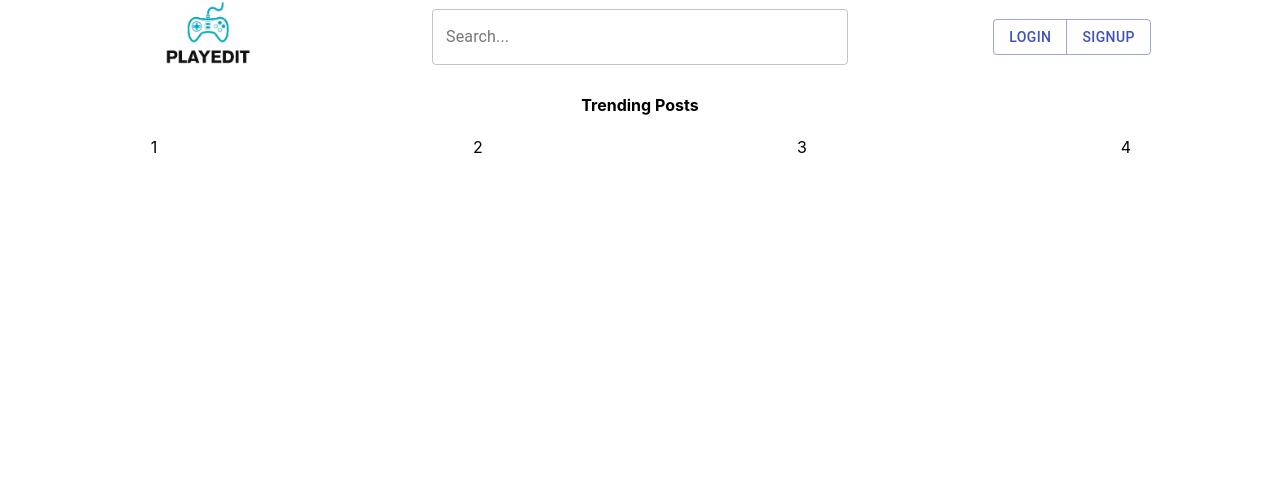
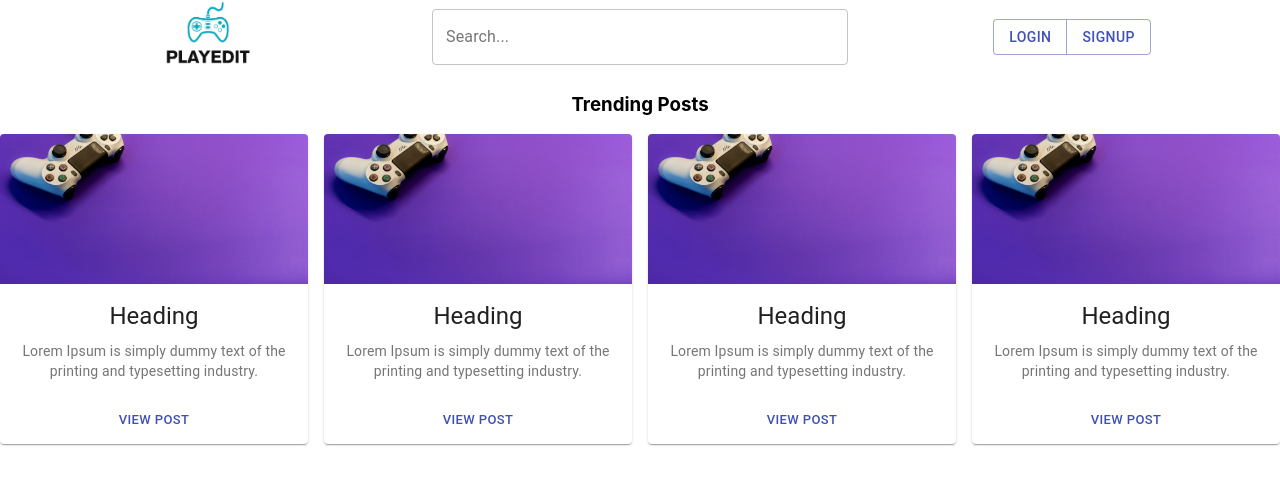
Before and after one commit to Brian-McK/MERN-PLAYEDIT-Solo-Forum-project-WIP, a React (Create React App) app: page / in a window 1280 px wide. Shown: the top 484 px of the page. Built offline with nearby package versions, Linux system fonts and the light colour scheme.

Commit message:
Trending posts layout complete

```diff
--- a/src/App.css
+++ b/src/App.css
@@ -2,8 +2,14 @@
   text-align: center;
 }
 
-/* NavBar Styling */
+/* NavBar */
 
 .NavBar .logo {
   height: 70px;
 }
+
+/* Trending Post Card */
+
+.TrendingPostCard {
+  border: 2px solid teal;
+}
--- a/src/Components/NavBar/NavBar.js
+++ b/src/Components/NavBar/NavBar.js
@@ -15,7 +15,7 @@ function NavBar() {
         alignItems="center"
       >
         <Grid item xs={12} sm={2} md={4}>
-          <img src={logo} className="logo"></img>
+          <img src={logo} alt="Logo" className="logo"></img>
         </Grid>
         <Grid item xs={12} sm={6} md={4}>
           <SearchBar
--- /dev/null
+++ b/src/Components/TrendingPosts/TrendingPostCard.js
@@ -0,0 +1,49 @@
+import Grid from "@material-ui/core/Grid";
+import { makeStyles } from '@material-ui/core/styles';
+import Card from '@material-ui/core/Card';
+import CardActionArea from '@material-ui/core/CardActionArea';
+import CardActions from '@material-ui/core/CardActions';
+import CardContent from '@material-ui/core/CardContent';
+import CardMedia from '@material-ui/core/CardMedia';
+import Button from '@material-ui/core/Button';
+import Typography from '@material-ui/core/Typography';
+
+const useStyles = makeStyles({
+    media: {
+      height: 150,
+    },
+    root: {
+        justifyContent: 'center'
+    }
+  });
+
+function TrendingPostCard(props) {
+    const classes = useStyles();
+
+  return (
+    <Card>
+    <CardActionArea>
+      <CardMedia
+        className={classes.media}
+        image={props.Image}
+        title={props.Title}
+      />
+      <CardContent>
+        <Typography gutterBottom variant="h5" component="h2">
+          {props.HeadingText}
+        </Typography>
+        <Typography variant="body2" color="textSecondary" component="p">
+        {props.BodyText}
+        </Typography>
+      </CardContent>
+    </CardActionArea>
+    <CardActions classes={{root: classes.root}}>
+      <Button size="small" color="primary">
+        View Post
+      </Button>
+    </CardActions>
+  </Card>
+  );
+}
+
+export default TrendingPostCard;
--- a/src/Components/TrendingPosts/TrendingPosts.js
+++ b/src/Components/TrendingPosts/TrendingPosts.js
@@ -1,9 +1,11 @@
 import Grid from "@material-ui/core/Grid";
+import TrendingPostCard from "./TrendingPostCard";
+import Image from "../../images/gaming.jpg";
 
 function TrendingPosts() {
   return (
     <div className="TrendingPosts">
-      <h4>Trending Posts</h4>
+      <h3>Trending Posts</h3>
       <Grid
         container
         spacing={2}
@@ -12,16 +14,44 @@ function TrendingPosts() {
         alignItems="center"
       >
         <Grid item xs={6} sm={6} md={3}>
-          1
+          <TrendingPostCard
+            Image={Image}
+            Title={"Some image title"}
+            HeadingText={"Heading"}
+            BodyText={
+              "Lorem Ipsum is simply dummy text of the printing and typesetting industry."
+            }
+          ></TrendingPostCard>
         </Grid>
         <Grid item xs={6} sm={6} md={3}>
-          2
+          <TrendingPostCard
+            Image={Image}
+            Title={"Some image title"}
+            HeadingText={"Heading"}
+            BodyText={
+              "Lorem Ipsum is simply dummy text of the printing and typesetting industry."
+            }
+          ></TrendingPostCard>{" "}
         </Grid>
         <Grid item xs={6} sm={6} md={3}>
-          3
+          <TrendingPostCard
+            Image={Image}
+            Title={"Some image title"}
+            HeadingText={"Heading"}
+            BodyText={
+              "Lorem Ipsum is simply dummy text of the printing and typesetting industry."
+            }
+          ></TrendingPostCard>{" "}
         </Grid>
         <Grid item xs={6} sm={6} md={3}>
-          4
+          <TrendingPostCard
+            Image={Image}
+            Title={"Some image title"}
+            HeadingText={"Heading"}
+            BodyText={
+              "Lorem Ipsum is simply dummy text of the printing and typesetting industry."
+            }
+          ></TrendingPostCard>{" "}
         </Grid>
       </Grid>
     </div>
```
Also changed, not shown: src/images/gaming.jpg (added), src/images/ps4.png (added).
